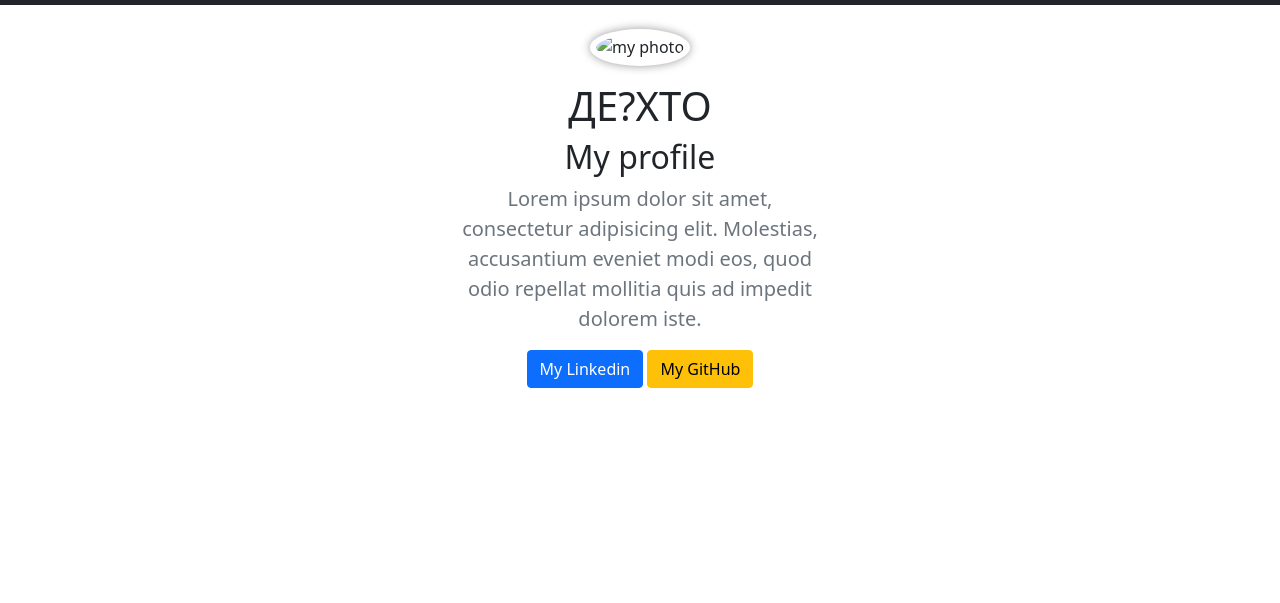
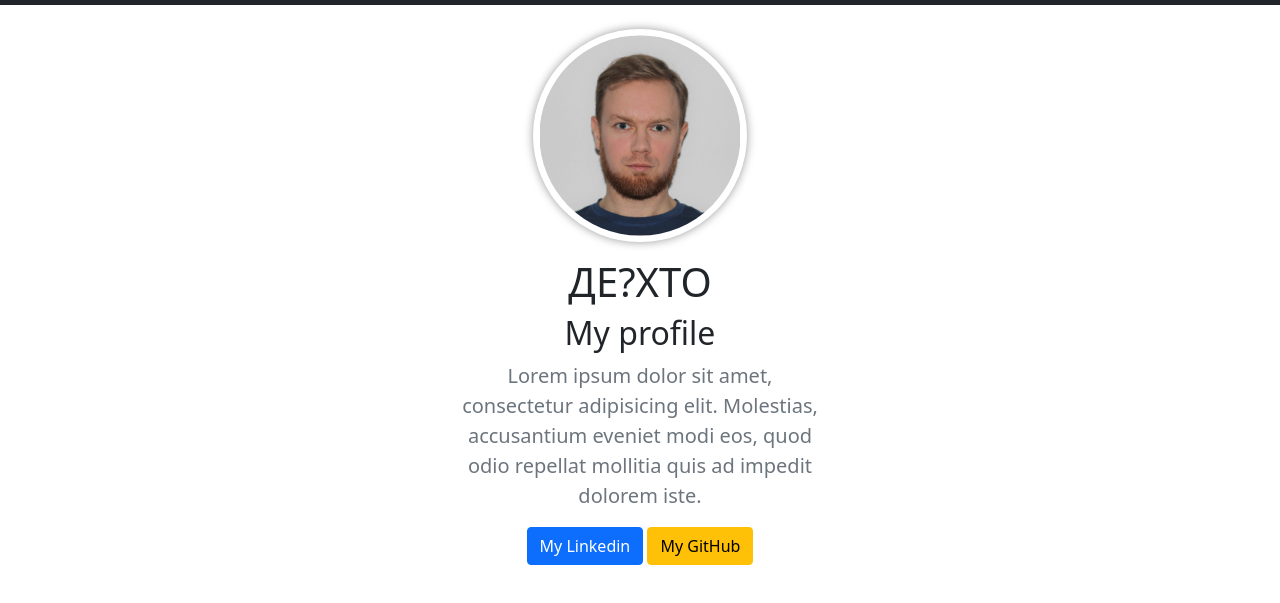
Before and after one commit to YarPetru/mini-site-about, a plain HTML site: page index.html in a window 1280 px wide. Shown: the part 51-654 px from the top of the page. Drawn offline with nearby package versions, Linux system fonts and the light colour scheme; the site is published under a folder, as on GitHub Pages, so addresses that start at the root find nothing.

Commit message:
correct photo link

```diff
--- a/index.html
+++ b/index.html
@@ -104,7 +104,7 @@
     <div class="container text-center my-4">
       <div class="row">
         <div class="col-lg-4 col-md-8 mx-auto">
-          <img class="rounded-img" src="/photo-1.jpg" alt="my photo" />
+          <img class="rounded-img" src="./photo-1.jpg" alt="my photo" />
           <h1 class="fw-light">ДЕ?ХТО</h1>
           <h2 class="fw-light">My profile</h2>
           <p class="lead text-muted">
```
